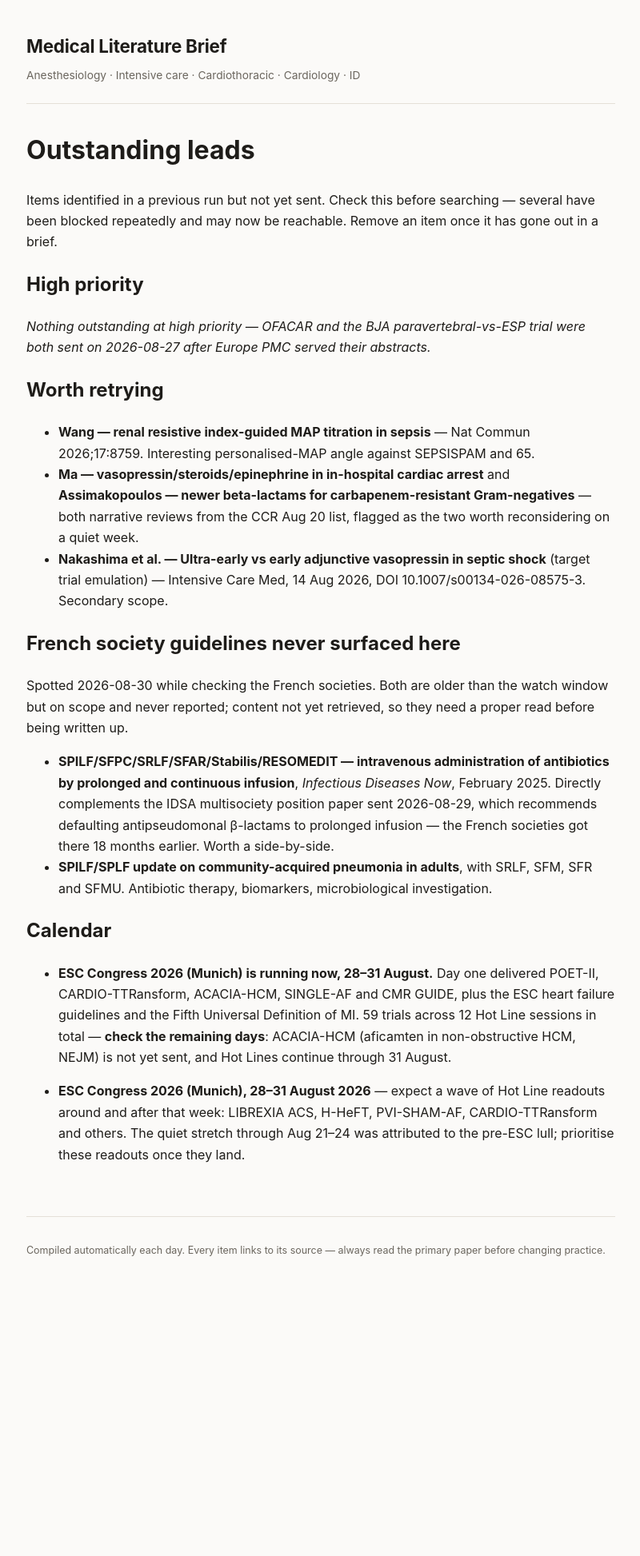
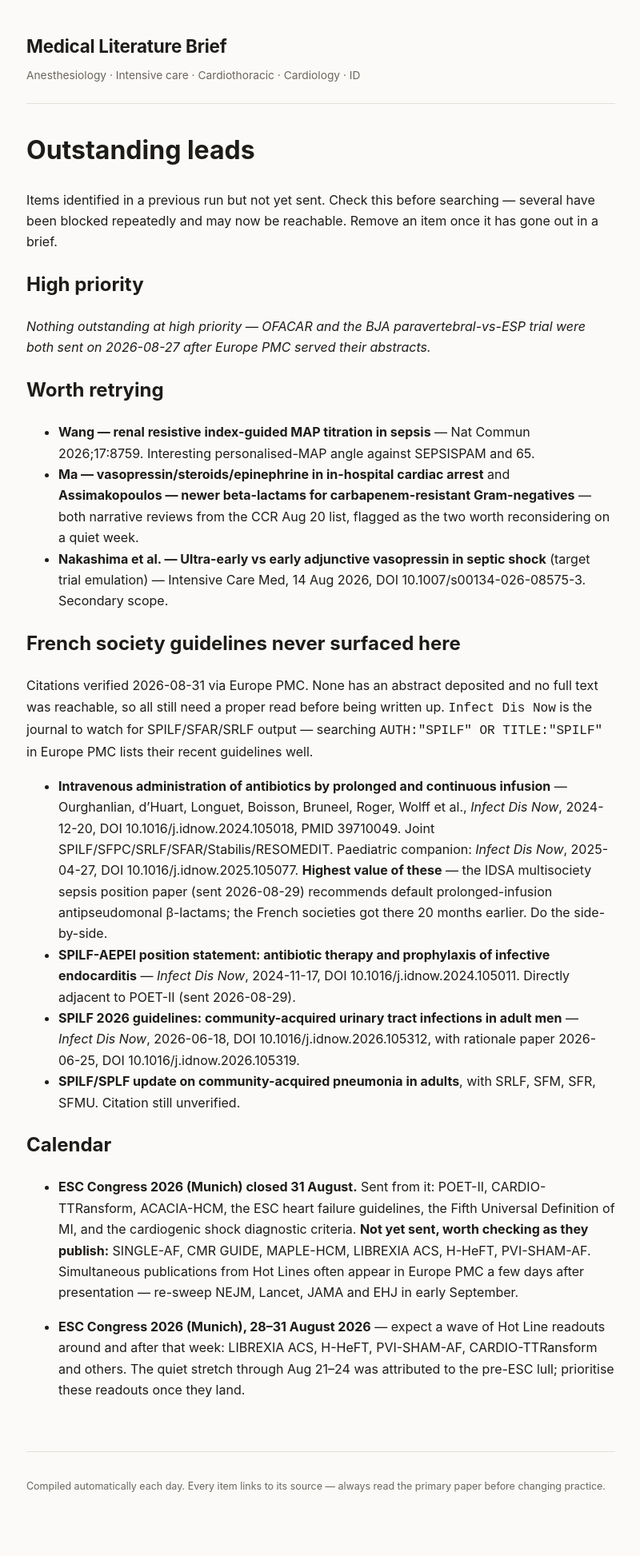
Before and after one commit to nicusilviuu/medical-literature, a Jekyll site: the page built from claude/outstanding.md, in a window 1280 px wide. Shown: the whole page at 80% size, without its empty margins (239-1039 px from the left). Built offline with Jekyll 4.4.1, drawn with Linux system fonts in a browser that asks for light colours; our own code applies the rules of GitHub Pages for plain Markdown files; before the commit the page ends 1652 px from its top, so only the background shows below that.

Commit message:
Add 2026-08-31 guidelines watch — confirmed quiet day
No new guidelines from tracked societies. Nine journals swept with
guideline title filters for 29-31 August returned zero, journal-watch had
nothing dated today, and the society checks were clear. Recorded as a
confirmed negative rather than an absence of looking.

Used the quiet day to pin down citations for four French guidelines that
had been noted without references, including the 2024 SPILF/SFPC/SRLF/SFAR
recommendations on prolonged and continuous antibiotic infusion, which
anticipate the IDSA position paper by 20 months. None has an abstract
deposited, so all remain outstanding rather than written up.

Updates the ESC calendar note with the Hot Line trials not yet sent, to
re-sweep as their simultaneous publications appear.

Co-Authored-By: Claude Opus 5 <noreply@anthropic.com>
Claude-Session: https://claude.ai/code/session_01T5ivnnDnrzDTzAtfHdiCMS

```diff
--- a/claude/outstanding.md
+++ b/claude/outstanding.md
@@ -23,26 +23,37 @@ trial were both sent on 2026-08-27 after Europe PMC served their abstracts.*
 
 ## French society guidelines never surfaced here
 
-Spotted 2026-08-30 while checking the French societies. Both are older than the
-watch window but on scope and never reported; content not yet retrieved, so they
-need a proper read before being written up.
+Citations verified 2026-08-31 via Europe PMC. None has an abstract deposited and no
+full text was reachable, so all still need a proper read before being written up.
+`Infect Dis Now` is the journal to watch for SPILF/SFAR/SRLF output — searching
+`AUTH:"SPILF" OR TITLE:"SPILF"` in Europe PMC lists their recent guidelines well.
 
-- **SPILF/SFPC/SRLF/SFAR/Stabilis/RESOMEDIT — intravenous administration of
-  antibiotics by prolonged and continuous infusion**, *Infectious Diseases Now*,
-  February 2025. Directly complements the IDSA multisociety position paper sent
-  2026-08-29, which recommends defaulting antipseudomonal β-lactams to prolonged
-  infusion — the French societies got there 18 months earlier. Worth a side-by-side.
+- **Intravenous administration of antibiotics by prolonged and continuous infusion**
+  — Ourghanlian, d'Huart, Longuet, Boisson, Bruneel, Roger, Wolff et al., *Infect Dis
+  Now*, 2024-12-20, DOI 10.1016/j.idnow.2024.105018, PMID 39710049. Joint
+  SPILF/SFPC/SRLF/SFAR/Stabilis/RESOMEDIT. Paediatric companion: *Infect Dis Now*,
+  2025-04-27, DOI 10.1016/j.idnow.2025.105077.
+  **Highest value of these** — the IDSA multisociety sepsis position paper (sent
+  2026-08-29) recommends default prolonged-infusion antipseudomonal β-lactams; the
+  French societies got there 20 months earlier. Do the side-by-side.
+- **SPILF-AEPEI position statement: antibiotic therapy and prophylaxis of infective
+  endocarditis** — *Infect Dis Now*, 2024-11-17, DOI 10.1016/j.idnow.2024.105011.
+  Directly adjacent to POET-II (sent 2026-08-29).
+- **SPILF 2026 guidelines: community-acquired urinary tract infections in adult men**
+  — *Infect Dis Now*, 2026-06-18, DOI 10.1016/j.idnow.2026.105312, with rationale
+  paper 2026-06-25, DOI 10.1016/j.idnow.2026.105319.
 - **SPILF/SPLF update on community-acquired pneumonia in adults**, with SRLF, SFM,
-  SFR and SFMU. Antibiotic therapy, biomarkers, microbiological investigation.
+  SFR, SFMU. Citation still unverified.
 
 ## Calendar
 
-- **ESC Congress 2026 (Munich) is running now, 28–31 August.** Day one delivered
-  POET-II, CARDIO-TTRansform, ACACIA-HCM, SINGLE-AF and CMR GUIDE, plus the ESC
-  heart failure guidelines and the Fifth Universal Definition of MI. 59 trials
-  across 12 Hot Line sessions in total — **check the remaining days**: ACACIA-HCM
-  (aficamten in non-obstructive HCM, NEJM) is not yet sent, and Hot Lines continue
-  through 31 August.
+- **ESC Congress 2026 (Munich) closed 31 August.** Sent from it: POET-II,
+  CARDIO-TTRansform, ACACIA-HCM, the ESC heart failure guidelines, the Fifth
+  Universal Definition of MI, and the cardiogenic shock diagnostic criteria. **Not
+  yet sent, worth checking as they publish:** SINGLE-AF, CMR GUIDE, MAPLE-HCM,
+  LIBREXIA ACS, H-HeFT, PVI-SHAM-AF. Simultaneous publications from Hot Lines often
+  appear in Europe PMC a few days after presentation — re-sweep NEJM, Lancet, JAMA
+  and EHJ in early September.
 
 
 - **ESC Congress 2026 (Munich), 28–31 August 2026** — expect a wave of Hot Line
```
Also changed, not shown: _guidelines/2026-08-31.md (added, +58 -0 lines), claude/source-notes.md (+12 -0 lines).
